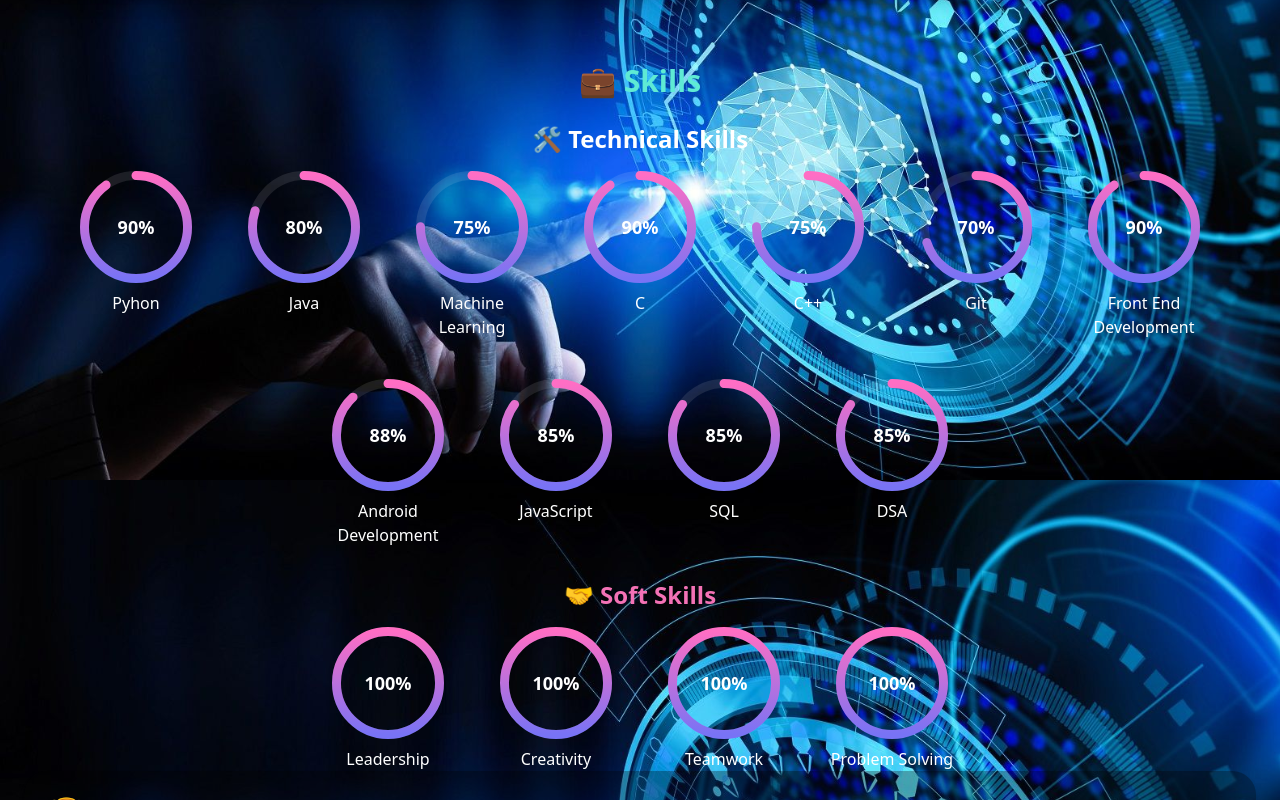
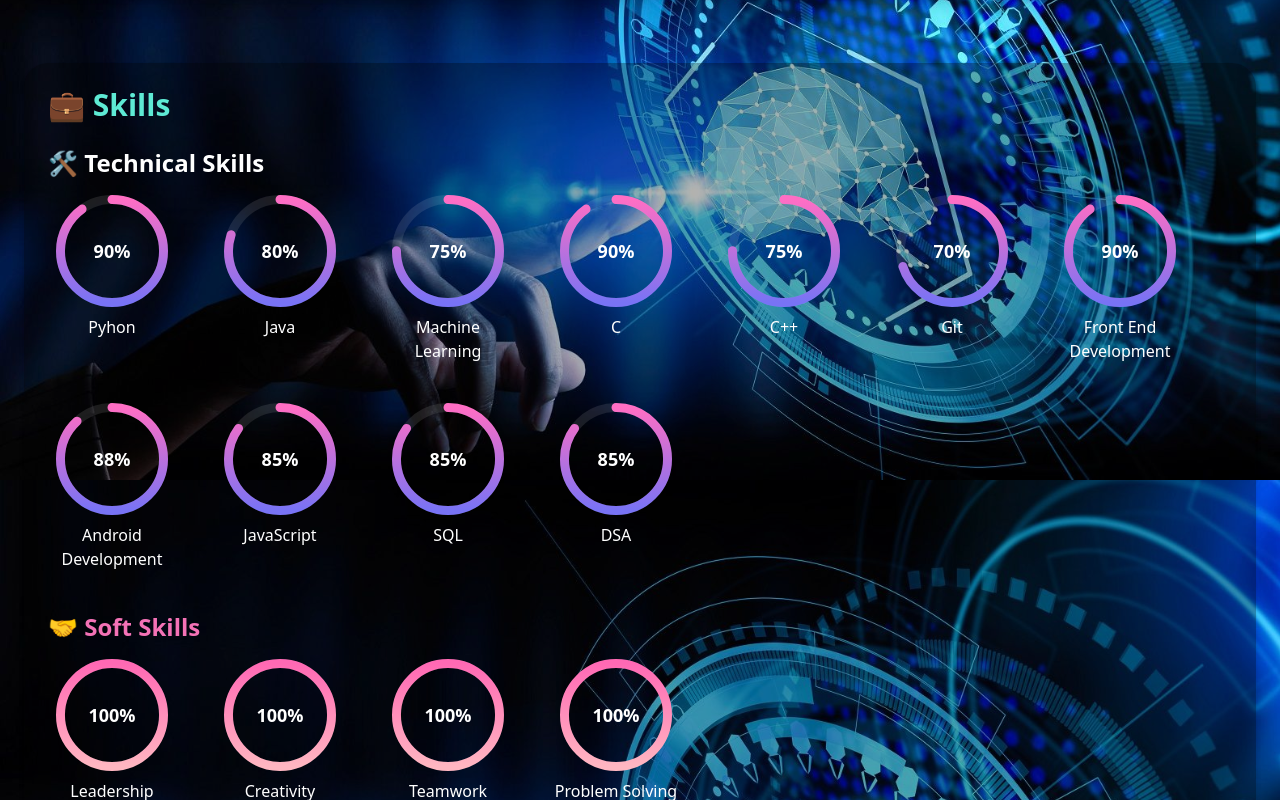
Before and after one commit to gayatrihub/my_port, a React (Create React App) app: page / in a window 1280 px wide. Shown: the part 1120-1920 px from the top of the page. Built offline with nearby package versions, Linux system fonts and the light colour scheme.

Commit message:
Update App.js

```diff
--- a/src/App.js
+++ b/src/App.js
@@ -102,23 +102,23 @@ const achievements = [
   "Completed Full Stack Internship at ExcelR",
 ];
 
-const SkillCircle = ({ value, label }) => {
+const SkillCircle = ({ value, label, gradientId = "gradient", colorFrom = "#ff6ec4", colorTo = "#7873f5" }) => {
   return (
     <div className="flex flex-col items-center w-32">
       <div className="w-28 h-28">
         <CircularProgressbarWithChildren
           value={value}
           styles={buildStyles({
-            pathColor: 'url(#gradient)',
+            pathColor: `url(#${gradientId})`,
             trailColor: 'rgba(255, 255, 255, 0.1)',
             strokeLinecap: 'round',
           })}
         >
           <svg style={{ height: 0 }}>
             <defs>
-              <linearGradient id="gradient" gradientTransform="rotate(90)">
-                <stop offset="0%" stopColor="#ff6ec4" />
-                <stop offset="100%" stopColor="#7873f5" />
+              <linearGradient id={gradientId} gradientTransform="rotate(90)">
+                <stop offset="0%" stopColor={colorFrom} />
+                <stop offset="100%" stopColor={colorTo} />
               </linearGradient>
             </defs>
           </svg>
@@ -315,28 +315,41 @@ function App() {
         </div>
       </section>
 
-      {/* Skills */}
- <h2 className="text-3xl font-bold text-teal-300 mb-6 text-center">💼 Skills</h2>
+ <section id="skills" className="bg-black bg-opacity-30 rounded-3xl p-6 shadow-md mb-12">
+  <h2 className="text-3xl font-bold text-teal-300 mb-6">💼 Skills</h2>
 
   {/* Technical Skills */}
-<div className="mb-8">
-  <h3 className="text-2xl font-semibold text-white mb-4 text-center">🛠 Technical Skills</h3>
-  <div className="flex flex-wrap gap-10 justify-center">
+  <div className="mb-10">
+    <h3 className="text-2xl font-semibold text-white mb-4">🛠 Technical Skills</h3>
+    <div className="flex flex-wrap gap-10 justify-start">
       {technicalSkills.map((skill, index) => (
-      <SkillCircle key={`tech-${index}`} value={skill.confidence} label={skill.name} />
+        <SkillCircle
+          key={`tech-${index}`}
+          value={skill.confidence}
+          label={skill.name}
+          gradientId={`tech-gradient-${index}`}
+        />
       ))}
     </div>
   </div>
 
   {/* Soft Skills */}
   <div>
-  <h3 className="text-2xl font-semibold text-pink-400 mb-4 text-center">🤝 Soft Skills</h3>
-  <div className="flex flex-wrap gap-10 justify-center">
+    <h3 className="text-2xl font-semibold text-pink-400 mb-4">🤝 Soft Skills</h3>
+    <div className="flex flex-wrap gap-10 justify-start">
       {softSkills.map((skill, index) => (
-      <SkillCircle key={`soft-${index}`} value={100} label={skill.name} />
+        <SkillCircle
+          key={`soft-${index}`}
+          value={100}
+          label={skill.name}
+          gradientId={`soft-gradient-${index}`}
+          colorFrom="#ff69b4" // pink start
+          colorTo="#ffb6c1"   // light pink end
+        />
       ))}
     </div>
   </div>
+</section>
 
 
 
```
Lines whose indentation alone changed are shown as unchanged.
